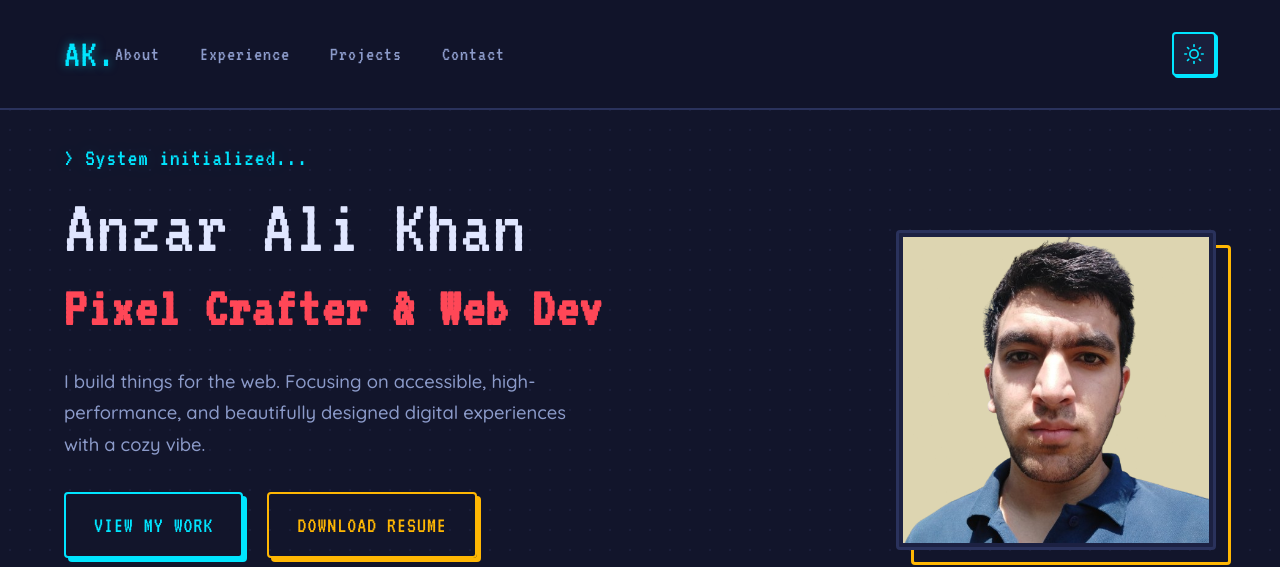
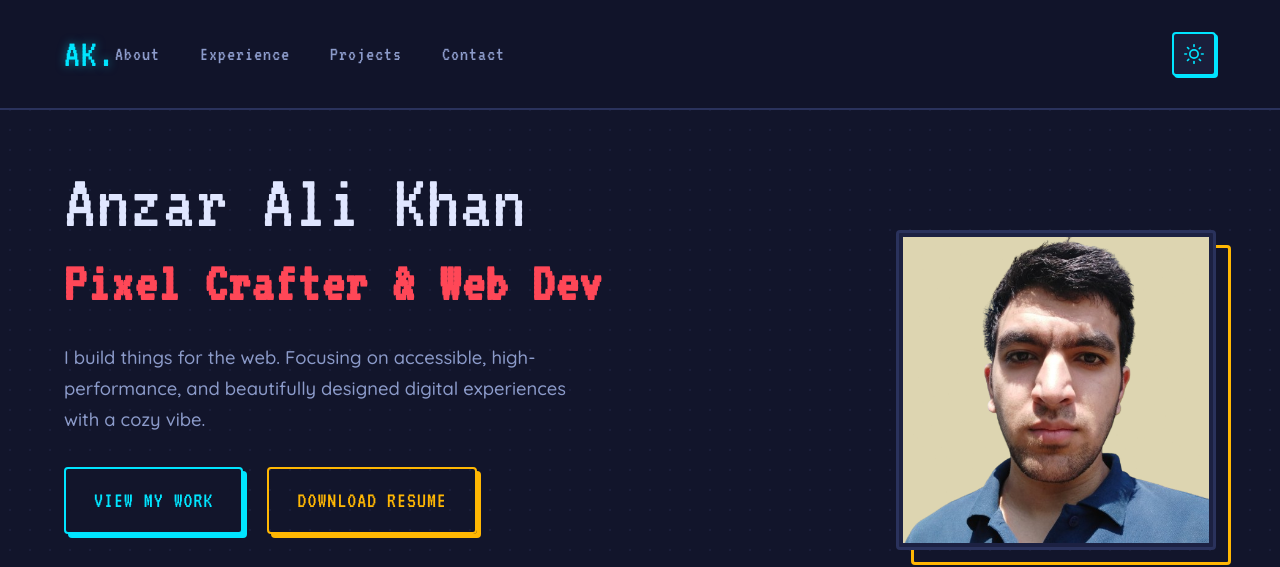
Before and after one commit to khananzarali/Myportfolio, a plain HTML site: page index.html in a window 1280 px wide. Shown: the top 567 px of the page. Drawn offline with Linux system fonts and the light colour scheme.

Commit message:
Update index.html

```diff
--- a/index.html
+++ b/index.html
@@ -38,7 +38,6 @@
     <main>
         <section id="hero" class="hero container reveal">
             <div class="hero-content">
-                <p class="greeting">> System initialized...</p>
                 <h1 class="name">Anzar Ali Khan</h1>
                 <h2 class="role">Pixel Crafter & Web Dev</h2>
                 <p class="summary">I build things for the web. Focusing on accessible, high-performance, and beautifully designed digital experiences with a cozy vibe.</p>
```
